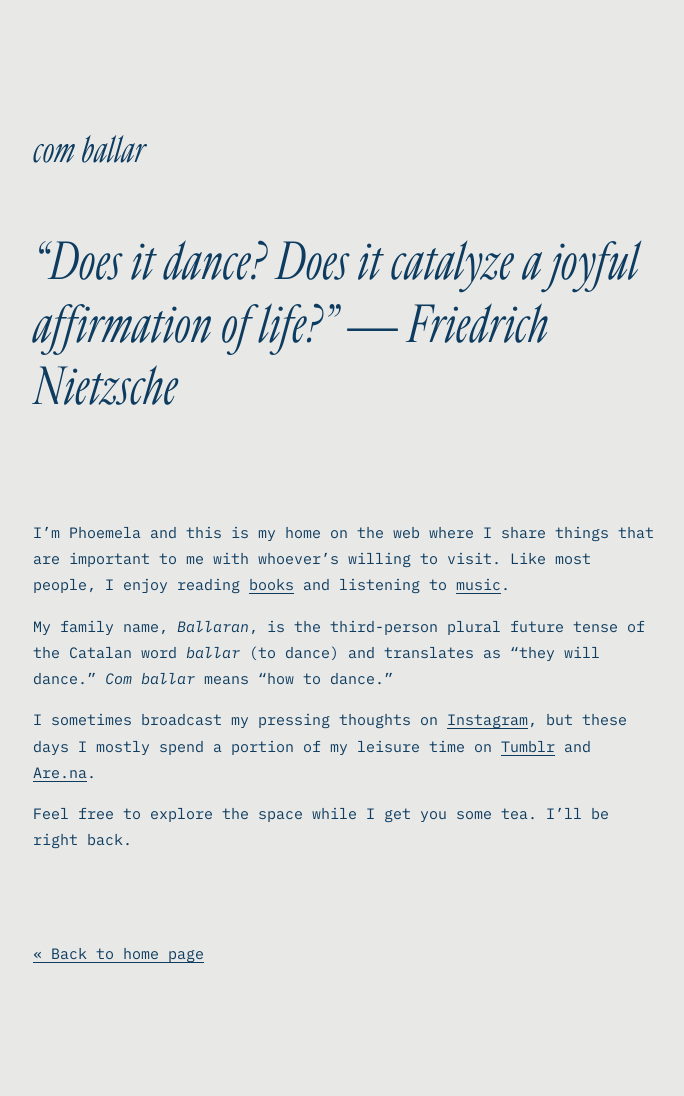
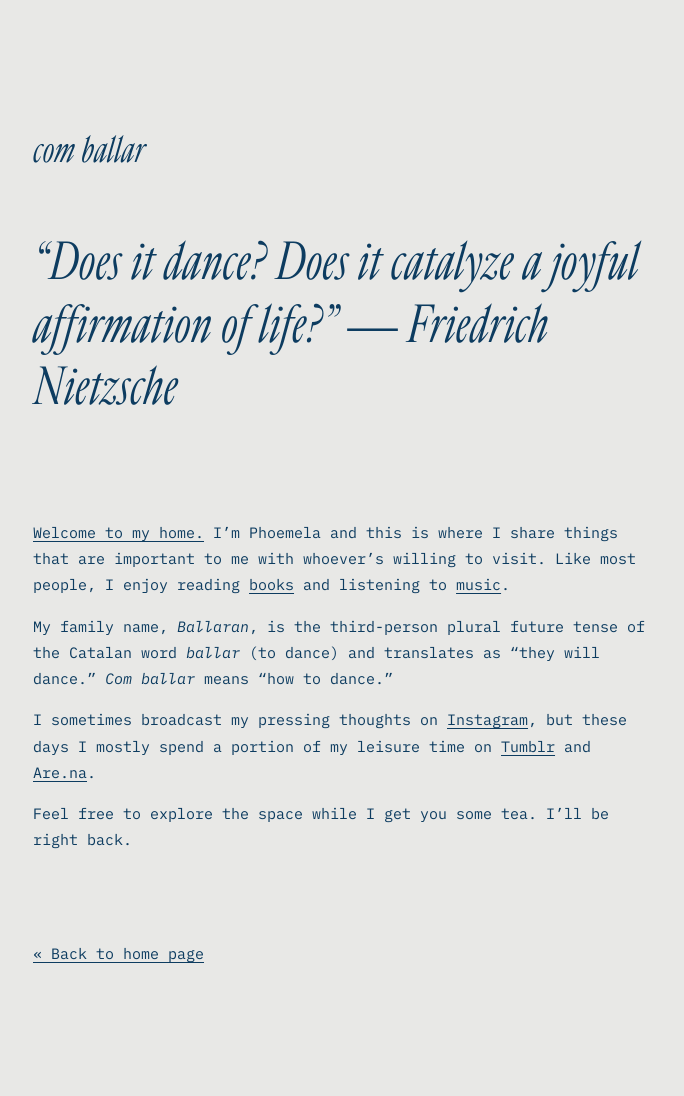
Before and after one commit to comballar/comballar.github.io, a Jekyll site: the page built from about.md, in a window 1280 px wide. Shown: the whole page, without its empty margins (87-771 px from the left). Built offline with Jekyll 4.4.1, drawn with Linux system fonts in a browser that asks for light colours.

Commit message:
Update about.md

```diff
--- a/about.md
+++ b/about.md
@@ -6,7 +6,7 @@ permalink: /about/
 <h1>“Does it dance? Does it catalyze a joyful affirmation of life?” — Friedrich Nietzsche</h1>
 <br>
 <br>
-<p>I’m Phoemela and this is my home on the web where I share things that are important to me with whoever’s willing to visit. Like most people, I enjoy reading <a href="https://phoemela.notion.site/home-library" target="_blank">books</a> and listening to <a href="https://radio4000.com/comballar" target="_blank">music</a>.</p>
+<p><a href="https://phoemelaballaran.github.io/myhome/" target="_blank">Welcome to my home.</a> I’m Phoemela and this is where I share things that are important to me with whoever’s willing to visit. Like most people, I enjoy reading <a href="https://phoemela.notion.site/home-library" target="_blank">books</a> and listening to <a href="https://radio4000.com/comballar" target="_blank">music</a>.</p>
 <p>My family name, <i>Ballaran</i>, is the third-person plural future tense of the Catalan word <i>ballar</i> (to dance) and translates as “they will dance.” <i>Com ballar</i> means “how to dance.”</p>
 <p>I sometimes broadcast my pressing thoughts on <a href="https://www.instagram.com/com.ballar/" target="_blank">Instagram</a>, but these days I mostly spend a portion of my leisure time on <a href="https://comballar.tumblr.com/" target="_blank">Tumblr</a> and <a href="https://www.are.na/phoemela-ballaran/" target="_blank">Are.na</a>.</p>
 <p>Feel free to explore the space while I get you some tea. I’ll be right back.</p>
```
